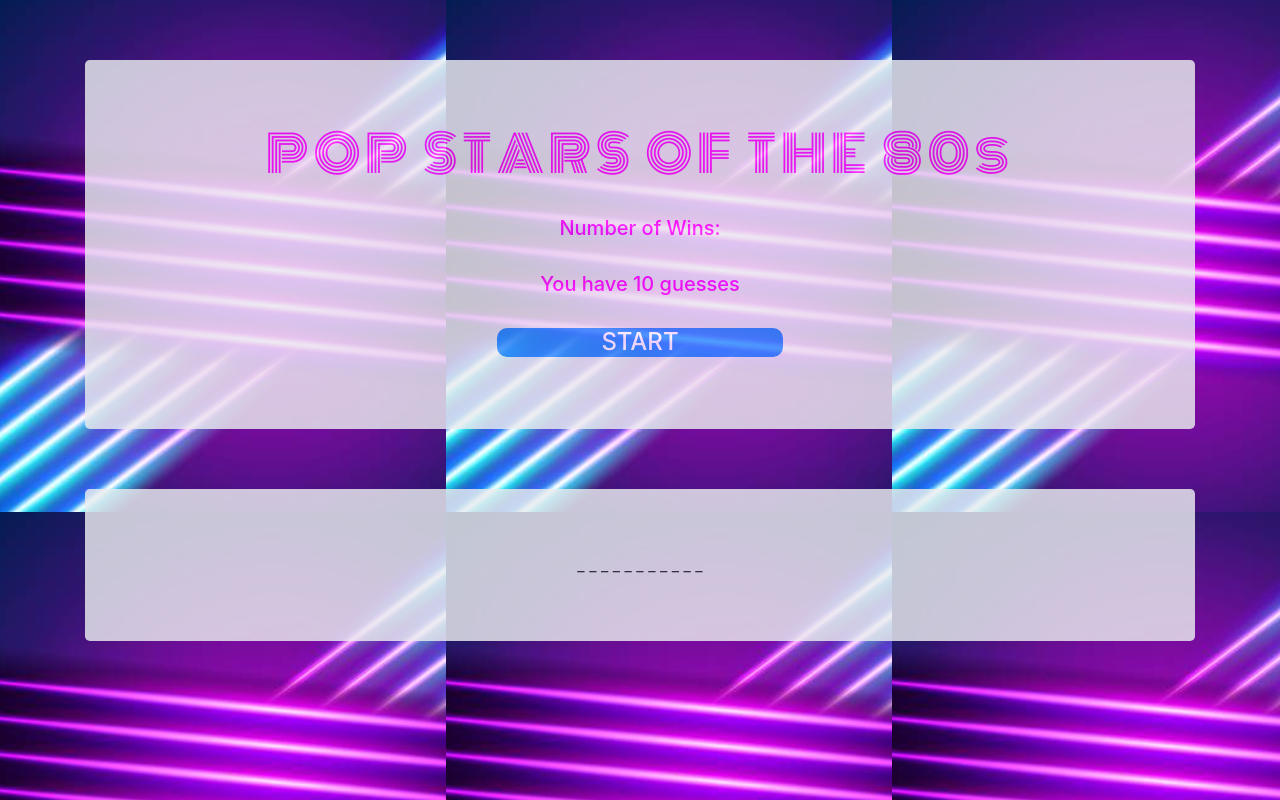
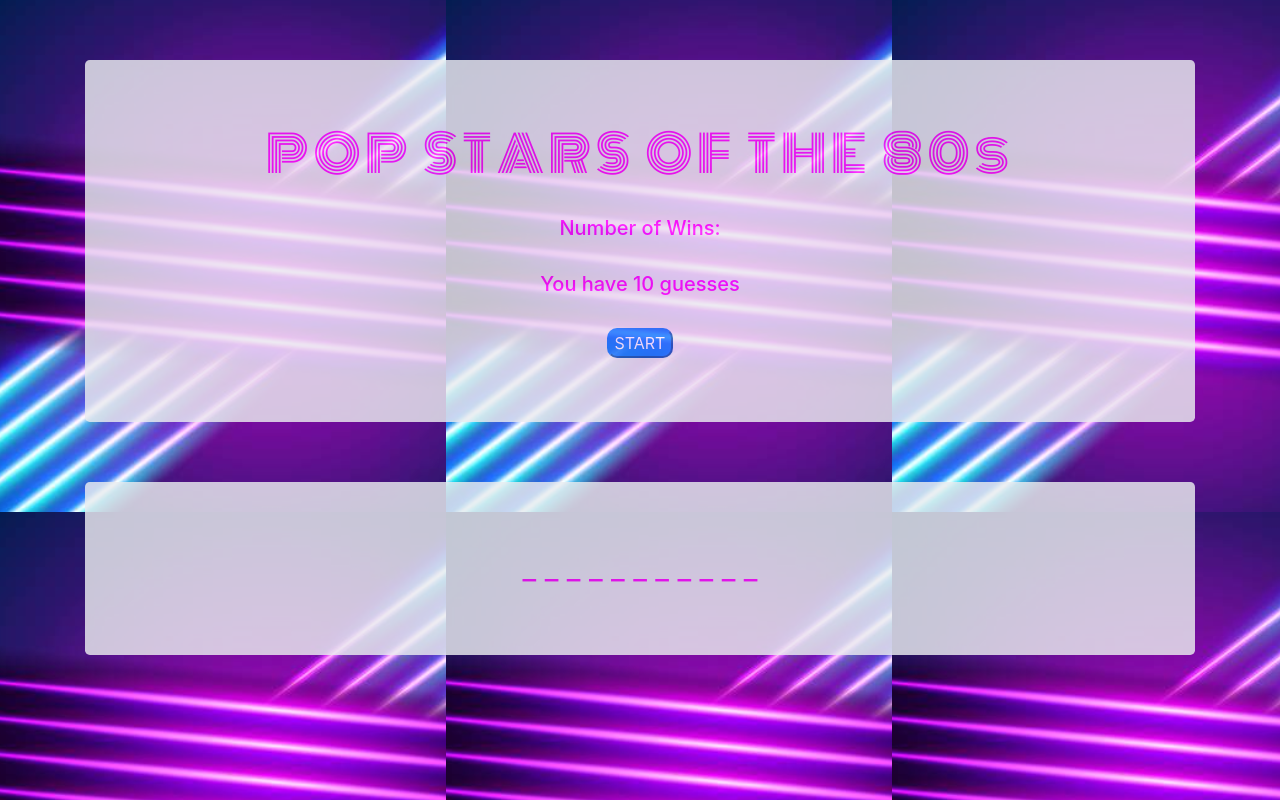
Before and after one commit to TColl1433/Word-Guess-Game, a plain HTML site: page index.html in a window 1280 px wide. Drawn offline with nearby package versions, Linux system fonts and the light colour scheme.

Commit message:
added a start button, colored answer text

```diff
--- a/assets/css/style.css
+++ b/assets/css/style.css
@@ -25,9 +25,10 @@ h5{
     margin-left: 380px;
     margin-right: 380px;
     border-radius: 10px;
+}
 
-
-
-
+#empty-div{
+    color: magenta;
+    font-size: 30px;
 
 }
--- a/assets/javascript/game.js
+++ b/assets/javascript/game.js
@@ -7,59 +7,92 @@
 //They can be used in any function below.
 
 //declaring variable Arrays answers
-var game = ["MADONNA", "PRINCE", "TINA TURNER", "CINDI LAUPER"]
+var game = ["MADONNA", "PRINCE", "TINA TURNER", "CINDI LAUPER", "BOY GEORGE"]
 
-//these variables give you random options from "var game"
-var choice = Math.floor(Math.random() * 4);
+//this variable gives you random options from "var game"
+var choice = Math.floor(Math.random() * game.length);
+console.log(choice)
 //this takes the choice from above line and picks a choice from the random array
 var answer = game[choice];
 //this takes the length of the answer and gives the correct number of spaces for the answer. It counts the letters in the word answer.
 var myLength = answer.length;
+console.log(answer)
 //this is going to put and underscore for each letter in the word
 var display = [myLength];
+console.log(display)
 // this is the number of letters that need to be guessed correctly in order to win the game
 var win = myLength;
 //this takes the letters from the answer variable & splits it into a separate character array. Now each character is at an index (mind blowing!).
 //I orginally thought I was going to have to declare a separate array for each letter in the alphabet; I think the above takes care of that!
 var letters = answer.split("");
+
 //Pretty self explanatory!
 var attemptsLeft = 10;
 //Output is equal to nothing. This is how the blank spaces will be displayed in the GUI
 var output = "";
+//My attempt to add a start button
+var startBtn = document.getElementById("startBtn");
+
+
+
 
 
 
 
 //this "iterates" through the variable array and displays an underscore for each letter
-var setup = function () {
+var initialize = function () {
+
+    //here I am attempting to make a functioning start button
+
+    //document.onclick = function () {
+    // output = startBtn;
+
     //this is a for loop
     //var i (i stands for integer)
     //this
+
     for (var i = 0; i < answer.length; i++) {
+
         display[i] = "_ ";
         output = output + display[i];
+        //console.log ("i:"+i);
+        //console.log("answer.length:"+answer.length);
     }
+    //below displays the output on the DOM
     document.getElementById("empty-div").innerHTML = output;
     output = "";
 }
 
 
+//The below code enables the function of using the keyboard for the letter guesses.
+//document.onkeyup is an event listener
+//function tells program what to do when the key is pressed
+document.onkeyup = function () {
+    //UserGuess is taking in the value of the key pressed
+    var userGuess = event.key;
+    //console.log(event)
+    output = "";
+    //console.log(userGuess)
 
-document.onkeyup = function () {
-    var userGuess = event.key;
-    output = "";
-
+    //This for loop is looping through answer length
     for (var j = 0; j < answer.length; j++) {
 
+
+        //letters is an array of just the characters [j] and it's checking if the key pressed is equal to one of the characters
+        //if it is it is going to change the display to display the character guessed
         if (userGuess.toUpperCase() == letters[j]) {
             display[j] = userGuess.toUpperCase();
+            //the win decreases by one character for each letter guessed correctly
             win--;
         }
-
+        //console.log("before:"+output)
         output = output + display[j] + " ";
+        //console.log("after:"+output)
     }
     document.getElementById("empty-div").innerHTML = output;
     output = " ";
+
+
     attemptsLeft--;
     if (win < 1) {
         document.getElementById("guesses").innerHTML = "YOU WIN!";
@@ -69,4 +102,4 @@ document.onkeyup = function () {
         document.getElementById("guesses").innerHTML = "You have " + attemptsLeft + " guesses left"
     }
 }
-window.onload = setup();
+window.onload = initialize();
--- a/index.html
+++ b/index.html
@@ -15,6 +15,8 @@
     <link href="https://fonts.googleapis.com/css?family=Monoton" rel="stylesheet">
     <title>Popstars of the 80s</title>
 
+
+
 </head>
 
 <body>
@@ -30,9 +32,11 @@
                 <br>
                 <h5 class="text-center" id="guesses">You have 10 guesses</h5>
                 <br>
-                <div class="btn-primary">
+                <!-- attempting to add a functioning start button -->
+                <button type="button" class="btn-primary button" id="StartBtn" onclick="initialize()">START</button>
+                <!-- <div class="btn-primary button">
                     <h4>START</h4>
-                </div>
+                </div> -->
             </div>
         </div>
     </div>
```
Also changed, not shown: 1 other file.
